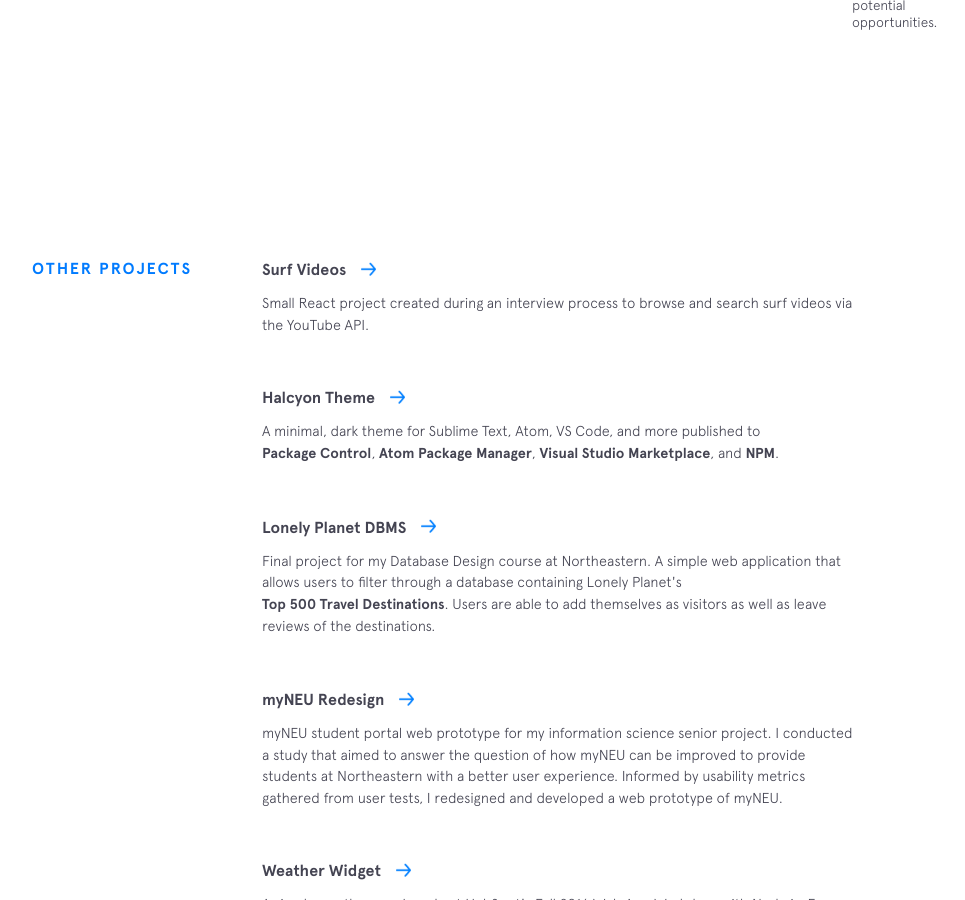
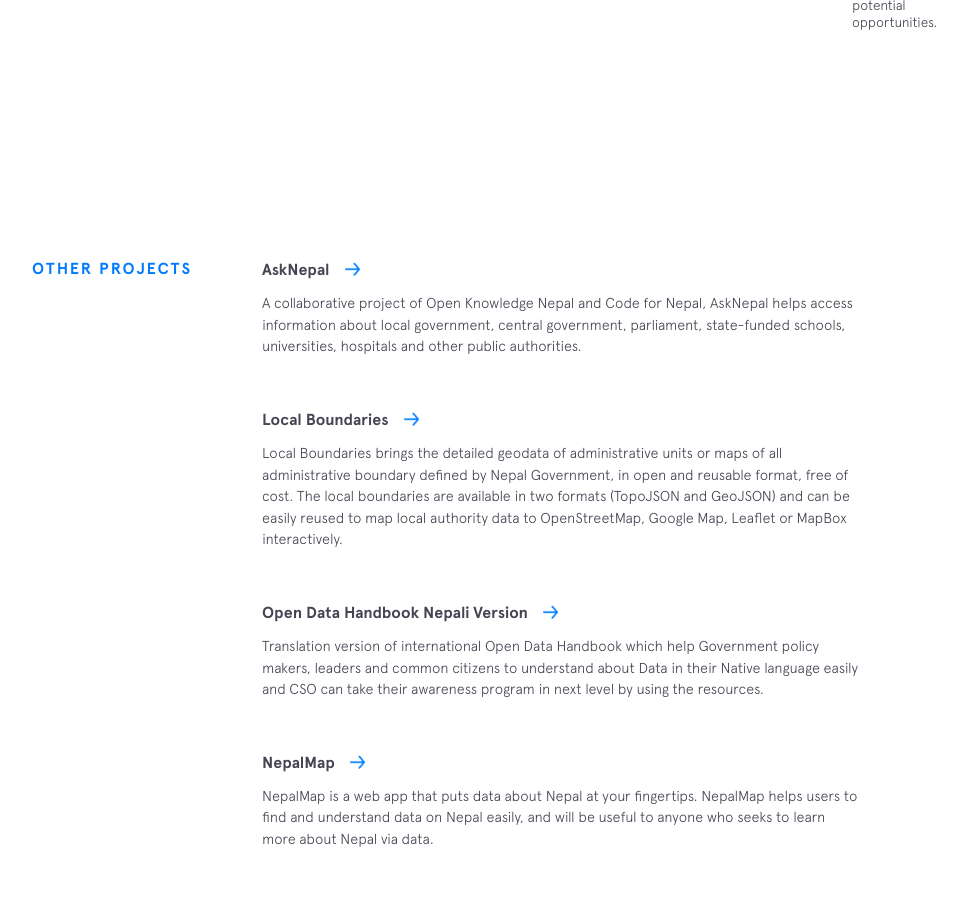
Before and after one commit to nikeshbalami/nikeshbalami.github.io, a Jekyll site: the page built from index.html, in a window 1280 px wide and 900 px high, scrolled down 3789 px. Shown: the whole window, without its empty margins (188-1153 px from the left). Built offline with Jekyll 4.4.1, drawn with Linux system fonts in a browser that asks for light colours; nearby versions of some CDN libraries; some of the changed text lies outside the part shown.

Commit message:
more projects added

```diff
--- a/_data/other-projects.yml
+++ b/_data/other-projects.yml
@@ -1,46 +1,19 @@
-- name: Surf Videos
-  url: https://github.com/bchiang7/Surf-Videos
-  code: https://github.com/bchiang7/Surf-Videos
-  description: Small React project created during an interview process to browse and search surf videos via the YouTube API.
+- name: AskNepal
+  url: https://asknepal.info/en
+  description: A collaborative project of Open Knowledge Nepal and Code for Nepal, AskNepal helps access information about local government, central government, parliament, state-funded schools, universities, hospitals and other public authorities.
 
-- name: Halcyon Theme
-  url: https://bchiang7.github.io/halcyon-site/
-  code: https://github.com/bchiang7/halcyon-site
-  description: A minimal, dark theme for Sublime Text, Atom, VS Code, and more published to <a class="underline-link" href="https://packagecontrol.io/packages/Halcyon%20Theme">Package Control</a>, <a class="underline-link" href="https://atom.io/themes/halcyon-syntax">Atom Package Manager</a>, <a class="underline-link" href="https://marketplace.visualstudio.com/items?itemName=brittanychiang.halcyon-vscode">Visual Studio Marketplace</a>, and <a class="underline-link" href="https://www.npmjs.com/package/hyper-halcyon-theme">NPM</a>.
+- name: Local Boundaries
+  url: http://localboundries.oknp.org/
+  description: Local Boundaries brings the detailed geodata of administrative units or maps of all administrative boundary defined by Nepal Government, in open and reusable format, free of cost. The local boundaries are available in two formats (TopoJSON and GeoJSON) and can be easily reused to map local authority data to OpenStreetMap, Google Map, Leaflet or MapBox interactively.
 
-- name: Lonely Planet DBMS
-  url: https://github.com/bchiang7/CS3200-Project
-  code: https://github.com/bchiang7/CS3200-Project
-  description: Final project for my Database Design course at Northeastern. A simple web application that allows users to filter through a database containing Lonely Planet's <a class="underline-link" href="https://www.amazon.com/Lonely-Planets-Ultimate-Travel-Places/dp/1760342777" target="_blank">Top 500 Travel Destinations</a>. Users are able to add themselves as visitors as well as leave reviews of the destinations.
+- name: Open Data Handbook Nepali Version
+  url: http://handbook.oknp.org/
+  description: Translation version of international Open Data Handbook which help Government policy makers, leaders and common citizens to understand about Data in their Native language easily and CSO can take their awareness program in next level by using the resources.
 
-- name: myNEU Redesign
-  url: https://bchiang7.github.io/Redesign-myNEU/
-  code: https://github.com/bchiang7/Redesign-myNEU
-  description: myNEU student portal web prototype for my information science senior project. I conducted a study that aimed to answer the question of how myNEU can be improved to provide students at Northeastern with a better user experience. Informed by usability metrics gathered from user tests, I redesigned and developed a web prototype of myNEU.
+- name: NepalMap
+  url: https://nepalmap.org/
+  description: NepalMap is a web app that puts data about Nepal at your fingertips. NepalMap helps users to find and understand data on Nepal easily, and will be useful to anyone who seeks to learn more about Nepal via data.
 
-- name: Weather Widget
-  url: http://quiet-dusk-89245.herokuapp.com/
-  code: https://github.com/bchiang7/DemoWebApp
-  description: A simple weather app I made at HubSpot's Fall 2016 Web App Workshop with Node.js, Express, and Heroku. I used the OpenWeatherMap API to get weather and forecast data, and then used the current city's coordinates to create a map background that reflected the current city using the Google Maps API.
-
-- name: Personal Website V2
-  url: https://bchiang7.github.io/v2
-  code: https://github.com/bchiang7/v2
-  description: Second iteration of my personal website. Designed and developed with a conscious effort to avoid using any superfluous frameworks like Bootstrap.
-
-
-- name: React Resume
-  url: https://bchiang7.github.io/react-profile/
-  code: https://github.com/bchiang7/react-profile/
-  description: An online version of my 2016 resume I made for fun. I was interested in learning React.js, so I found this <a class="underline-link" href="https://medium.com/learning-new-stuff/building-your-first-react-js-app-d53b0c98dc#.1439cdewq">simple tutorial</a> and it kind of spun into this weekend project. I probably didn't need to use React at all, but hey, at least I learned a few things!
-
-
-- name: CourseSource
-  url: http://webdevspring2016-chiangbrittany.rhcloud.com/project/client/#/login
-  code: https://github.com/bchiang7/WebDevSpring2016/tree/master/public/project
-  description: A web application built on the MEAN (MongoDB, Express, Angular, Node) stack for my web development course at Northeastern. I created this web app with the intention of providing Northeastern Students a better experience browsing the courses offered at Northeastern.
-
-- name: NU Women in Tech
-  url: http://nuwit.ccs.neu.edu/
-  code: https://github.com/nuwit/website
-  description: Complete overhaul and redesign of NU Women in Tech's club website using Jekyll, built while serving as web chair on the e-board.
+- name: Hack for Nepal
+  url: http://hackfornepal.org
+  description: Hack for Nepal initiative brings different kinds of a global hackathon in Nepal. It is collaboratively hosted by Open Knowledge Nepal and Code for Nepal.
```
